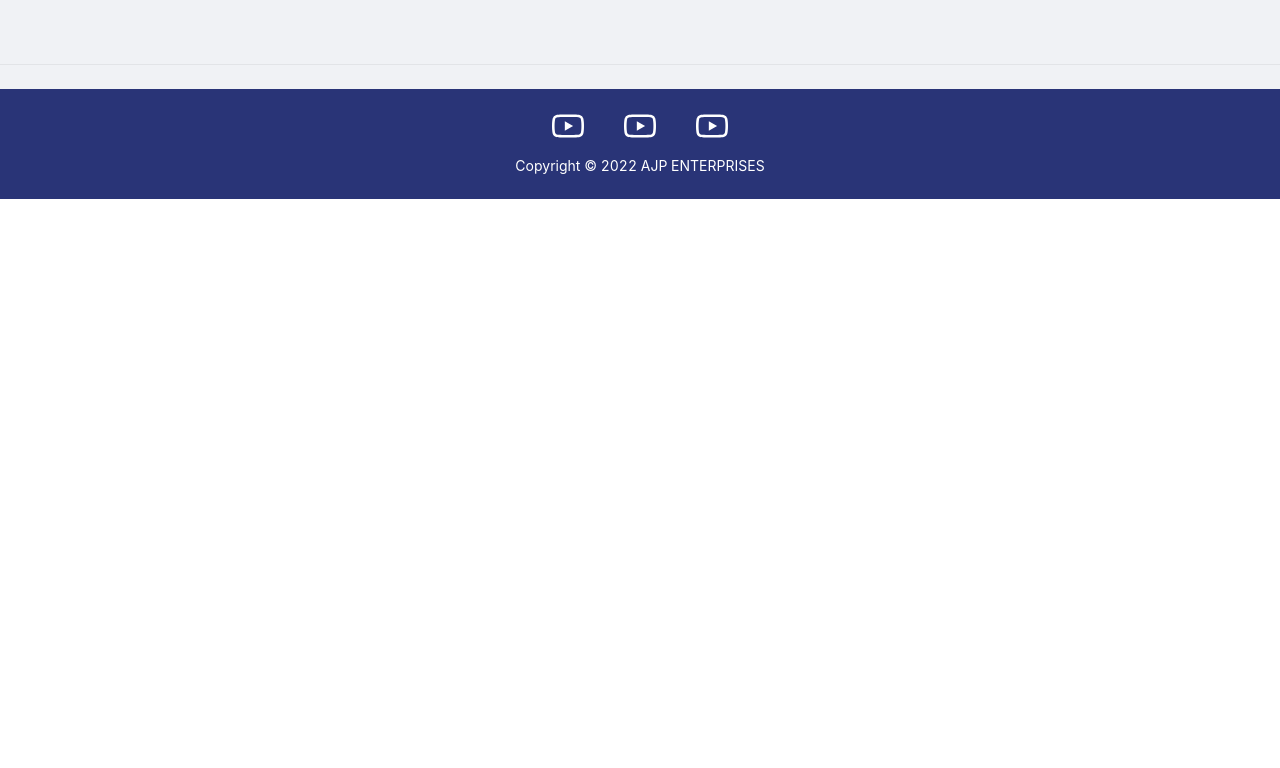
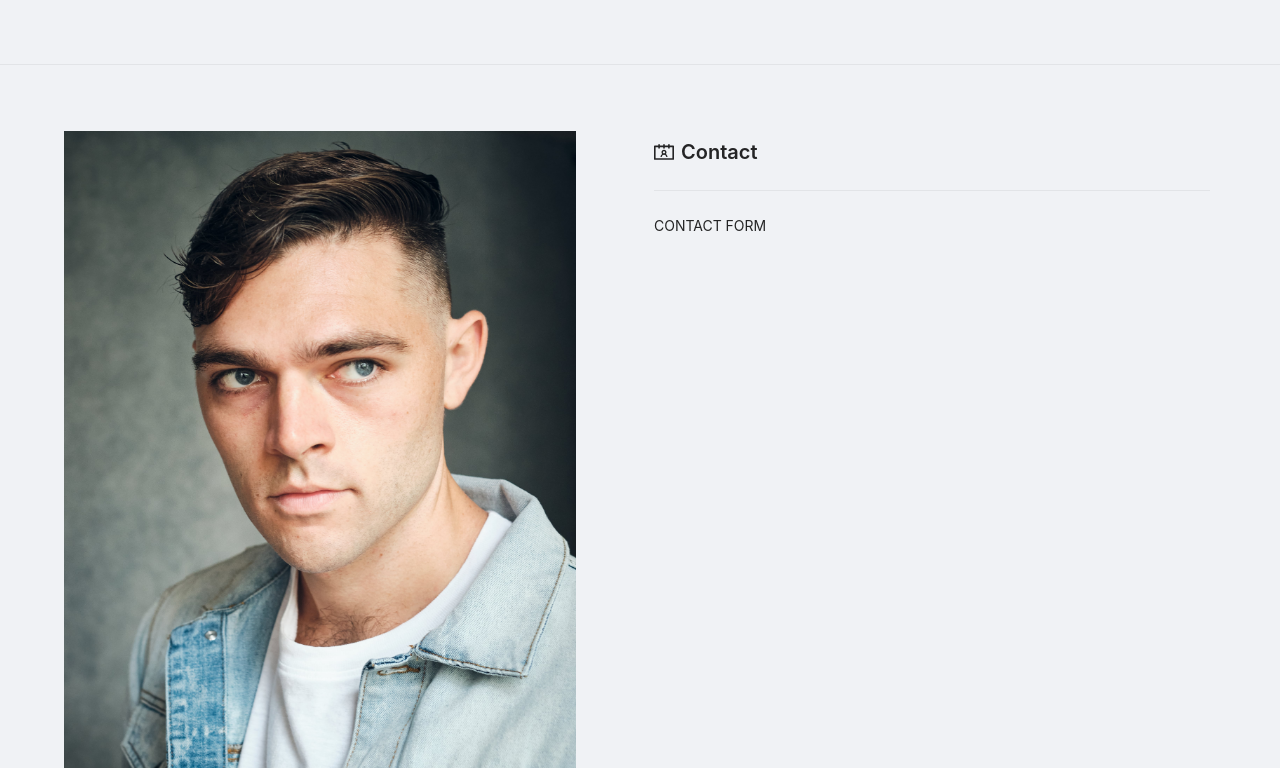
Before and after one commit to sbronicki/generic-portfolio-components, a React (Create React App) app: page / in a window 1280 px wide. Shown: the part 2612-3380 px from the top of the page. Before the commit the page ends 2811 px from the top, so only its background shows below. Built offline with nearby package versions, Linux system fonts and the light colour scheme.

Commit message:
contact ground work

```diff
--- a/src/App.tsx
+++ b/src/App.tsx
@@ -7,6 +7,7 @@ import FooterComponent from "./Components/Footer";
 
 import {
   BookOutlined,
+  ContactsOutlined,
   HomeOutlined,
   UserOutlined,
   VideoCameraAddOutlined,
@@ -15,6 +16,7 @@ import {
 } from "@ant-design/icons";
 
 import { Layout, Typography } from "antd";
+import Contact from "./Components/Contact";
 
 const { Header, Content, Footer } = Layout;
 const { Text, Title } = Typography;
@@ -22,6 +24,7 @@ const { Text, Title } = Typography;
 const TempAbout = require("./Media/img/TempAbout.jpg");
 const TempActor = require("./Media/img/TempActor.jpg");
 const TempAuthor = require("./Media/img/TempAuthor.jpg");
+const TempContact = require("./Media/img/TempContact.jpg");
 
 interface config {
   // general: {
@@ -42,17 +45,13 @@ interface config {
   section?: SectionInterface[];
   // photos: [];
   // reels: [];
-  // contact: {
-  //   img: { img: "./media/titleImg"; left: boolean };
-  //   text1: { size: ""; value: "" };
-  //   text2: { size: ""; value: "" };
-  //   text3: { size: ""; value: "" };
-  //   name: { required: boolean; show: boolean };
-  //   email: { required: boolean; show: boolean };
-  //   phone: { required: boolean; show: boolean };
-  //   message: { required: boolean; show: boolean };
-  // };
-  // footer: { text1: ""; text2: ""; links: []; icons: [] };
+  contact: {
+    img?: { img: string; left: boolean };
+    title?: string;
+    icon?: React.ReactNode;
+    message?: string;
+    fields: string[];
+  };
   footer: {
     label?: string;
     items: FooterItem[];
@@ -122,6 +121,16 @@ const appConfig: config = {
       img: { img: TempAuthor, left: true },
     },
   ],
+  contact: {
+    img: {
+      img: TempContact,
+      left: true,
+    },
+    title: "Contact",
+    // message: "Fill out this form to get in touch!",
+    fields: ["Name", "Email", "Phone", "Message"],
+    icon: <ContactsOutlined style={{ paddingRight: "7px" }} />,
+  },
   footer: {
     label: "Copyright © 2022 AJP ENTERPRISES",
     color: {
@@ -166,9 +175,17 @@ const App: React.FC = () => {
                 title={sect.title}
                 content={sect.content}
                 icon={sect.icon}
+                message={sect.message}
                 navId={sect.navId}
               />
             ))}
+          <Contact
+            title={appConfig.contact.title}
+            icon={appConfig.contact.icon}
+            message={appConfig.contact.message}
+            fields={appConfig.contact.fields}
+            img={appConfig.contact.img}
+          />
         </Content>
         <Footer className="footer-container">
           <FooterComponent
@@ -195,6 +212,7 @@ interface SectionInterface {
   icon?: React.ReactNode;
   content: string | React.ReactNode;
   navId?: string;
+  message?: string;
 }
 interface FooterItem {
   to: string;
--- a/src/Components/Contact/index.tsx
+++ b/src/Components/Contact/index.tsx
@@ -1,5 +1,34 @@
 import React from "react";
 
-const Contact = () => {};
+import Section from "../Section";
+
+interface ContactProps {
+  img?: { img: string; left: boolean };
+  title?: string;
+  icon?: React.ReactNode;
+  message?: string;
+  navId?: string;
+  fields: string[];
+}
+
+const Contact = ({ img, title, icon, message, fields }: ContactProps) => {
+  return (
+    <Section
+      icon={icon}
+      navId="contact"
+      title={title}
+      content={<ContactForm fields={fields} />}
+      message={message}
+      img={{ img: img?.img, left: img?.left }}
+    />
+  );
+};
 
 export default Contact;
+
+interface FormProps {
+  fields: string[];
+}
+const ContactForm = ({ fields }: FormProps) => {
+  return <>CONTACT FORM</>;
+};
--- a/src/Components/Section/index.tsx
+++ b/src/Components/Section/index.tsx
@@ -5,20 +5,28 @@ import { Col, Row, Image, Typography, Divider } from "antd";
 const { Text, Title } = Typography;
 
 interface SectionProps {
-  img?: { img: string; left: boolean };
-  title: string;
+  img?: { img?: string; left?: boolean };
+  title?: string;
+  message?: string;
   icon?: React.ReactNode;
   content: string | React.ReactNode;
   navId?: string;
 }
 
-const Section = ({ img, title, content, icon, navId }: SectionProps) => {
+const Section = ({
+  img,
+  title,
+  content,
+  icon,
+  navId,
+  message,
+}: SectionProps) => {
   return (
     <Row
       id={navId}
       className={`section-row`}
       style={{ flexDirection: img?.left ? "row" : "row-reverse" }}
-      align="middle"
+      align={navId === "contact" ? "top" : "middle"}
       justify="center"
     >
       {img && (
@@ -46,6 +54,7 @@ const Section = ({ img, title, content, icon, navId }: SectionProps) => {
         <Title level={4}>
           {icon}
           {title}
+          {message}
         </Title>
         <Divider />
         <Text>{content}</Text>
```
Also changed, not shown: src/Media/img/TempContact.jpg (added).
